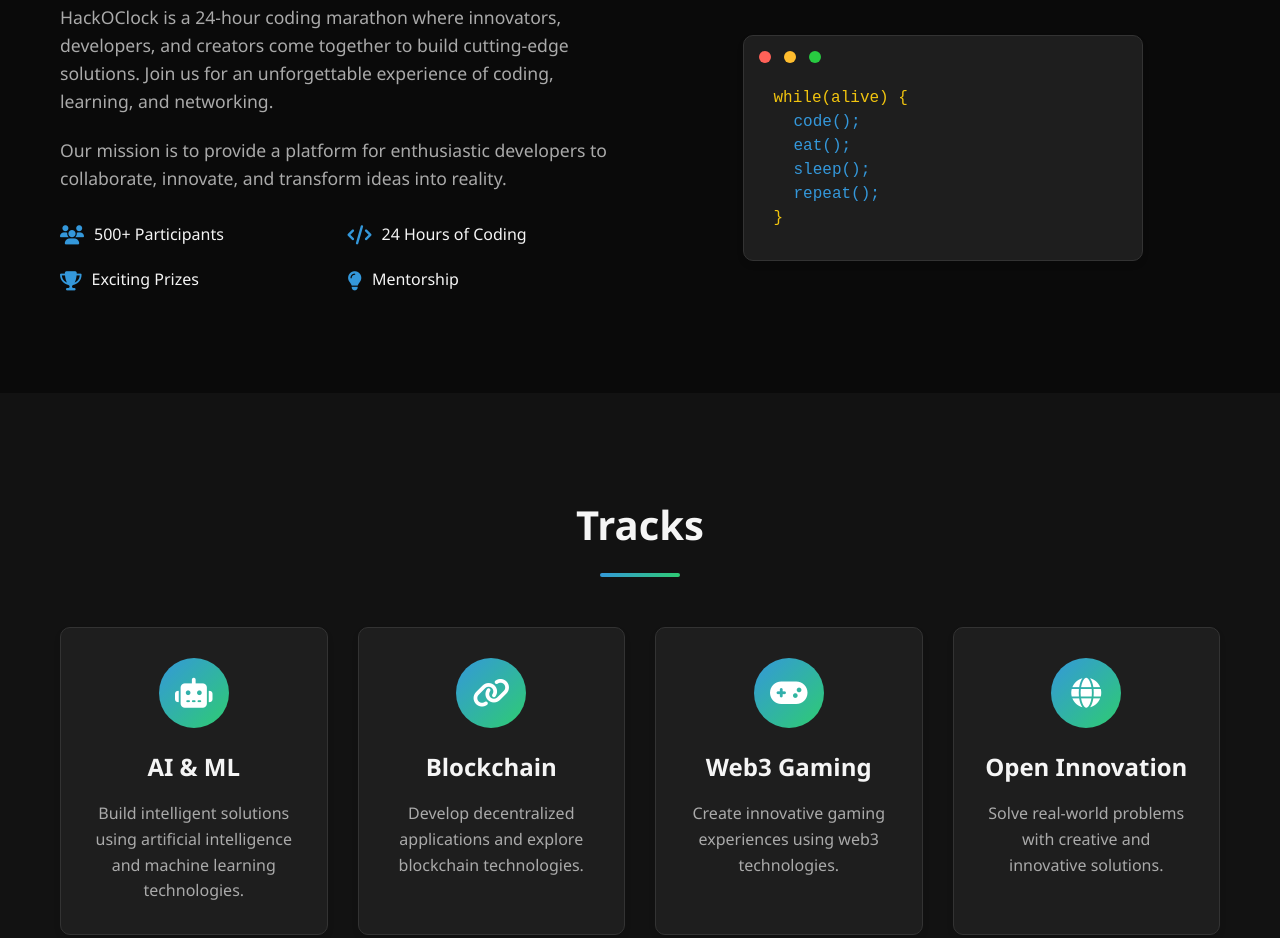
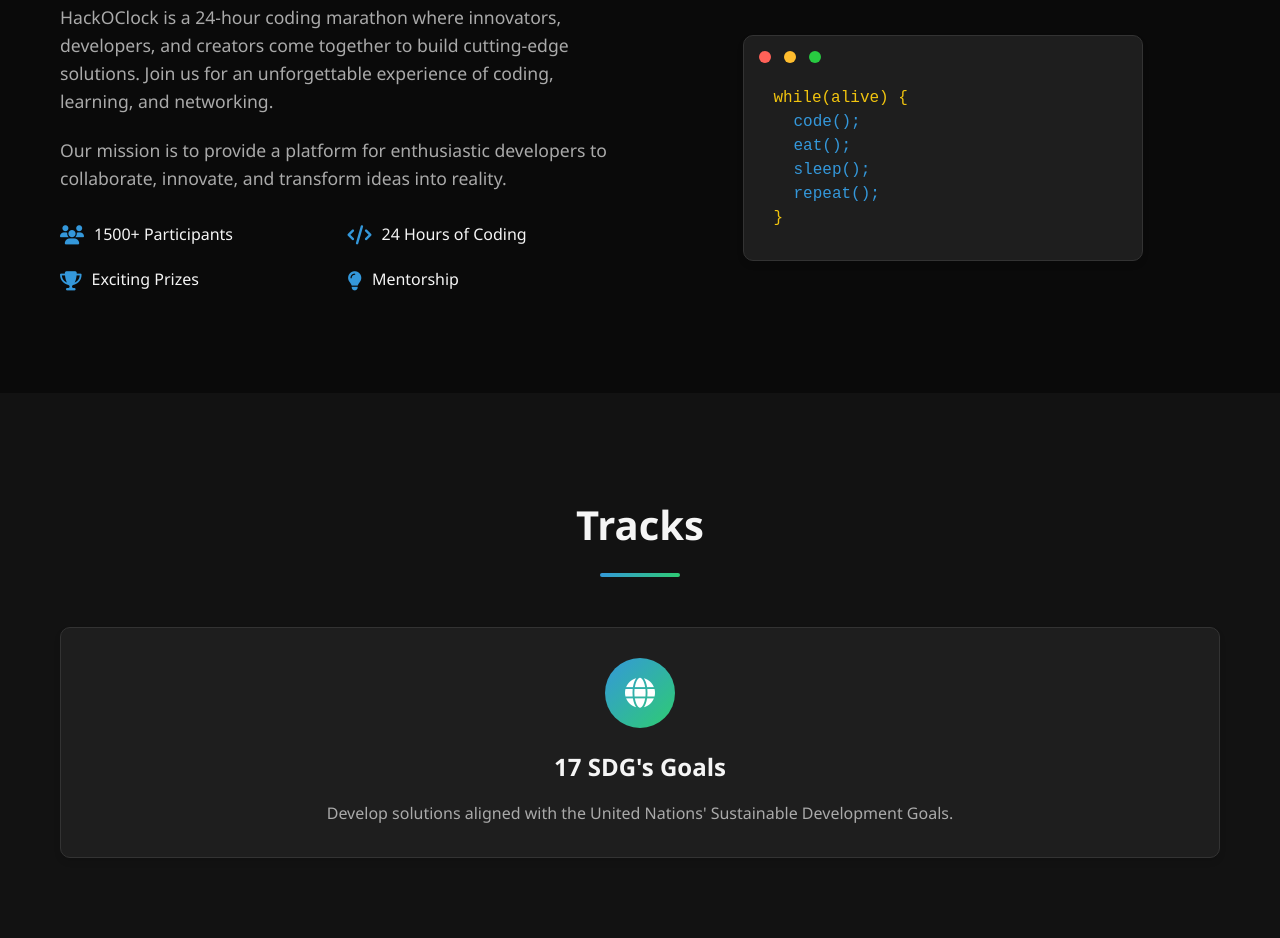
Before and after one commit to Kushalsharma0702/hackoclock_temp, a plain HTML site: page index.html in a window 1280 px wide. Shown: the part 1031-1969 px from the top of the page. Drawn offline with Linux system fonts and the light colour scheme.

Commit message:
final commit

```diff
--- a/index.html
+++ b/index.html
@@ -83,7 +83,7 @@
                     <p>HackOClock is a 24-hour coding marathon where innovators, developers, and creators come together to build cutting-edge solutions. Join us for an unforgettable experience of coding, learning, and networking.</p>
                     <p>Our mission is to provide a platform for enthusiastic developers to collaborate, innovate, and transform ideas into reality.</p>
                     <ul class="features">
-                        <li><i class="fas fa-users"></i> 500+ Participants</li>
+                        <li><i class="fas fa-users"></i> 1500+ Participants</li>
                         <li><i class="fas fa-code"></i> 24 Hours of Coding</li>
                         <li><i class="fas fa-trophy"></i> Exciting Prizes</li>
                         <li><i class="fas fa-lightbulb"></i> Mentorship</li>
@@ -109,33 +109,12 @@
             <div class="track-cards">
                 <div class="track-card">
                     <div class="track-icon">
-                        <i class="fas fa-robot"></i>
-                    </div>
-                    <h3>AI & ML</h3>
-                    <p>Build intelligent solutions using artificial intelligence and machine learning technologies.</p>
-                </div>
-                <div class="track-card">
-                    <div class="track-icon">
-                        <i class="fas fa-link"></i>
-                    </div>
-                    <h3>Blockchain</h3>
-                    <p>Develop decentralized applications and explore blockchain technologies.</p>
-                </div>
-                <div class="track-card">
-                    <div class="track-icon">
-                        <i class="fas fa-gamepad"></i>
-                    </div>
-                    <h3>Web3 Gaming</h3>
-                    <p>Create innovative gaming experiences using web3 technologies.</p>
-                </div>
-                <div class="track-card">
-                    <div class="track-icon">
                         <i class="fas fa-globe"></i>
                     </div>
-                    <h3>Open Innovation</h3>
-                    <p>Solve real-world problems with creative and innovative solutions.</p>
+                    <h3>17 SDG's Goals</h3>
+                    <p>Develop solutions aligned with the United Nations' Sustainable Development Goals.</p>
                 </div>
-            </div>
+                </div>
         </div>
     </section>
 
@@ -235,7 +214,7 @@
             </div>
             <div class="sponsor-cta">
                 <h3>Interested in sponsoring?</h3>
-                <a href="mailto:sponsor@hackoclock.com" class="btn btn-outline">Contact Us</a>
+                <a href="mailto:hackoclock.gdgiilm@gmail.com" class="btn btn-outline">Contact Us</a>
             </div>
         </div>
     </section>
@@ -307,7 +286,7 @@
             <div class="footer-content">
                 <div class="footer-logo">
                     <h2>Hack<span>O</span>Clock</h2>
-                    <p>Where Innovation Meets the Clock</p>
+                    <p>Code </p>
                 </div>
                 <div class="footer-links">
                     <h3>Quick Links</h3>
@@ -321,8 +300,8 @@
                 </div>
                 <div class="footer-contact">
                     <h3>Contact Us</h3>
-                    <p><i class="fas fa-envelope"></i> info@hackoclock.com</p>
-                    <p><i class="fas fa-phone"></i> +1 123 456 7890</p>
+                    <p><i class="fas fa-envelope"></i> hackoclock.gdgiilm@gmail.com</p>
+                    <p><i class="fas fa-phone"></i> 7417119014</p>
                     <div class="social-icons">
                         <a href="#"><i class="fab fa-twitter"></i></a>
                         <a href="#"><i class="fab fa-instagram"></i></a>
```
